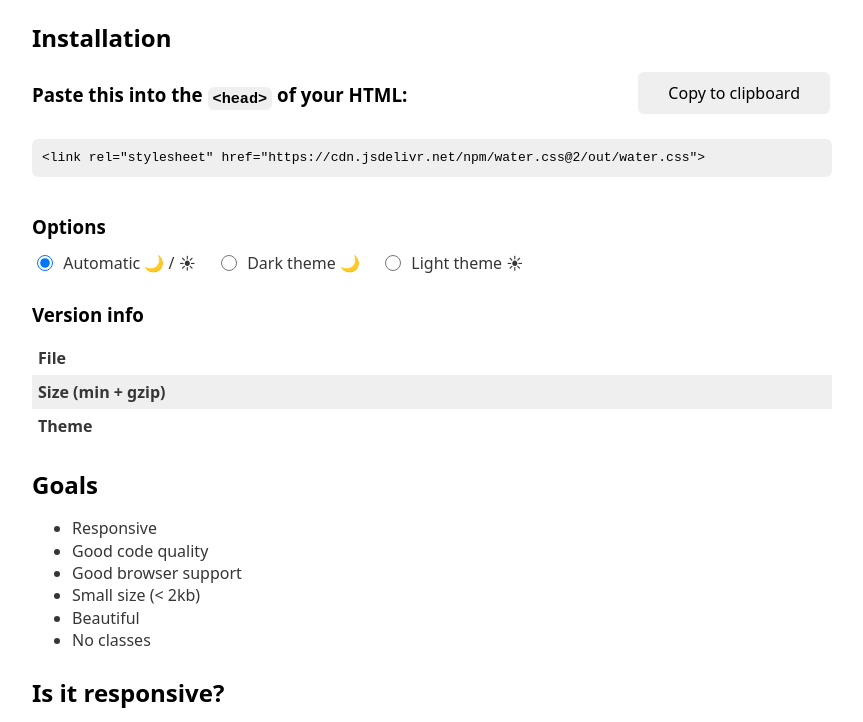
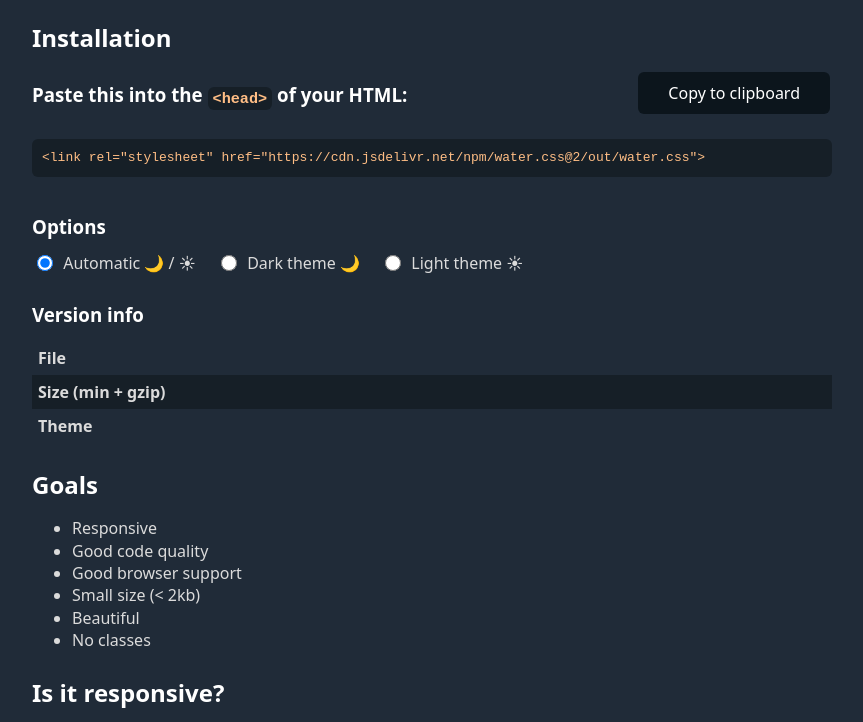
Before and after one commit to educaragora/educaragora.github.io, a website: page index.html in a window 1280 px wide. Shown: the part 115-837 px from the top of the page, without its empty margins (208-1071 px from the left). Drawn offline with nearby package versions, Linux system fonts and the light colour scheme; files that its build step writes are made by us from their sources; files whose address does not match are found by name.

Commit message:
Update index.html

```diff
--- a/index.html
+++ b/index.html
@@ -27,6 +27,7 @@
     <link rel="preload" as="style" href="./water.css/dark.min.css" />
     <link rel="preload" as="style" href="./water.css/light.min.css" />
     <link rel="stylesheet" id="js-startup-stylesheet" href="./water.css/water.min.css" />
+    <link rel="stylesheet" href="https://cdn.jsdelivr.net/npm/water.css@2/out/dark.css">
 
     <!-- Dynamic version of water.css, overwrites startup styles. JavaScript sets & updates href -->
     <link rel="stylesheet" id="js-stylesheet" />
```
